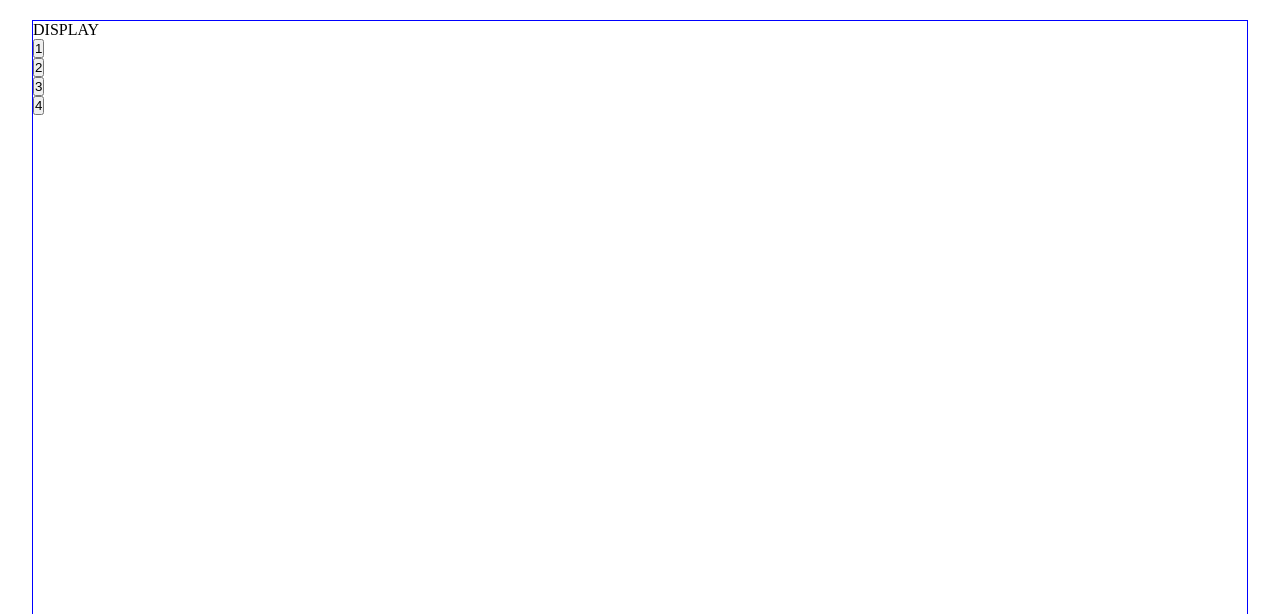
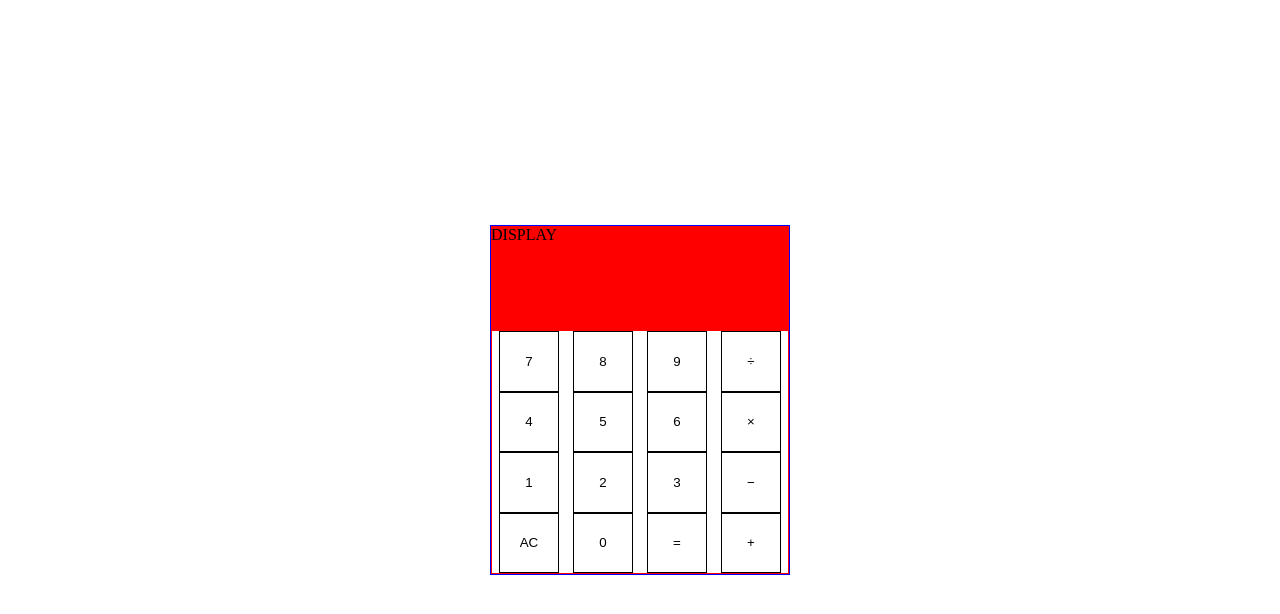
Before and after one commit to danifromecuador/mini-calculator, a React (Vite) app: page / in a window 1280 px wide. Shown: the top 614 px of the page. Built offline with nearby package versions, Linux system fonts and the light colour scheme.

Commit message:
Add content and Style

```diff
--- a/src/components/Display.jsx
+++ b/src/components/Display.jsx
@@ -1,3 +1,5 @@
+import '../styles/Display.css'
+
 export const Display = () => {
   return (
     <div className="display">
--- a/src/components/Key.jsx
+++ b/src/components/Key.jsx
@@ -1,3 +1,5 @@
+import '../styles/Key.css'
+
 export const Key = (props) => {
   const {label} = props;
   const showBtnValue = (e) => {
--- a/src/pages/Keys.jsx
+++ b/src/pages/Keys.jsx
@@ -1,7 +1,8 @@
 import { Key } from "../components/Key";
+import '../styles/Keys.css'
 
 export const Keys = () => {
-  const labels = [1, 2, 3, 4]
+  const labels = [7, 8, 9, "÷", 4, 5, 6, "×", 1, 2, 3, "−", "AC", 0, "=", "+"]
   return (
     <div className="keys">
       {labels.map((e, i) => (
--- a/src/styles/App.css
+++ b/src/styles/App.css
@@ -1,5 +1,5 @@
 .app {
-  height: 95%;
-  width: 95%;
+  height: 350px;
+  width: 300px;
   border: 1px solid blue;
 }
--- /dev/null
+++ b/src/styles/Display.css
@@ -0,0 +1,4 @@
+.display {
+  background-color: red;
+  height: 30%;
+}
--- /dev/null
+++ b/src/styles/Key.css
@@ -0,0 +1,18 @@
+.key {
+  width: 25%;
+  height: 25%;
+  border: aqua;
+  display: flex;
+  justify-content: center;
+}
+
+.key button {
+  width: 80%;
+  height: 100%;
+  background-color: transparent;
+  border: 1px solid black;
+  display: flex;
+  justify-content: center;
+  align-items: center;
+  /* border: 1px solid red; */
+}
--- /dev/null
+++ b/src/styles/Keys.css
@@ -0,0 +1,7 @@
+.keys {
+  border: 1px solid red;
+  height: 70%;
+  display: flex;
+  justify-content: space-between;
+  flex-wrap: wrap;
+}
```
